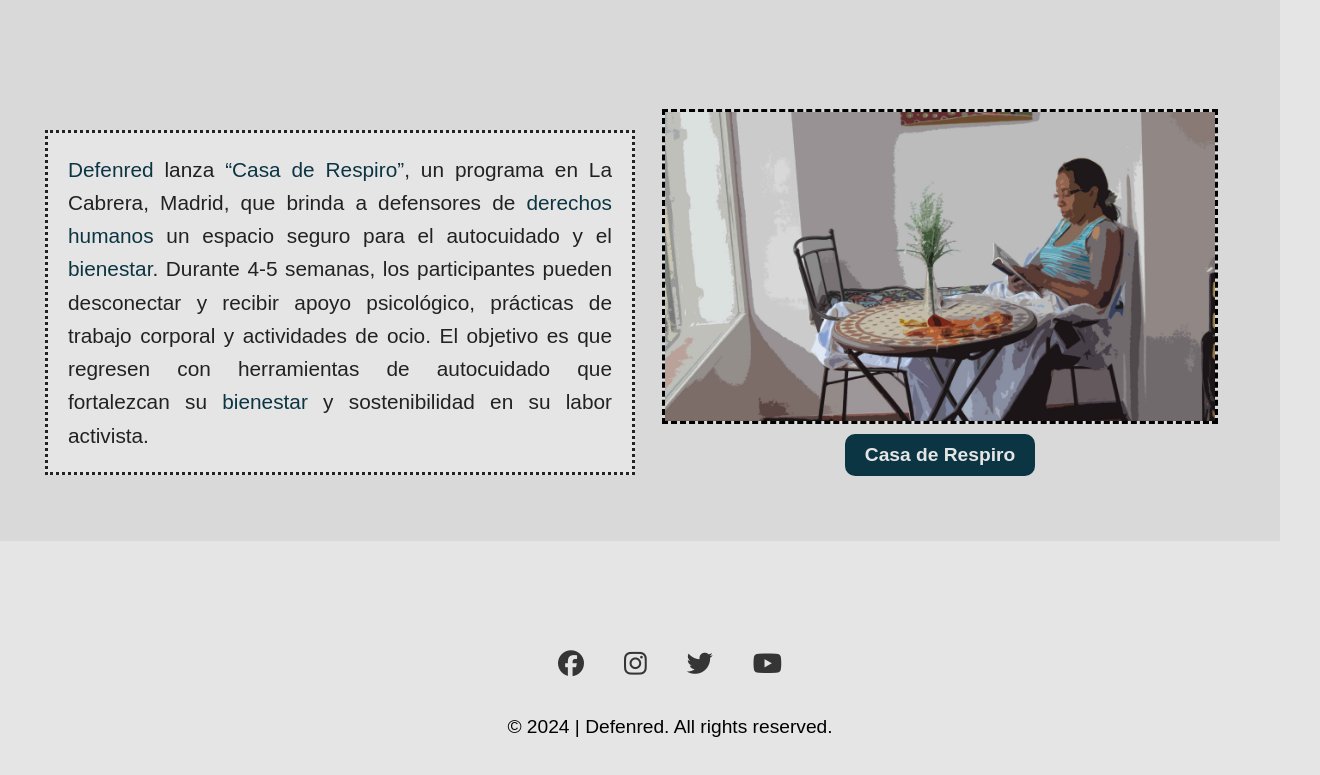
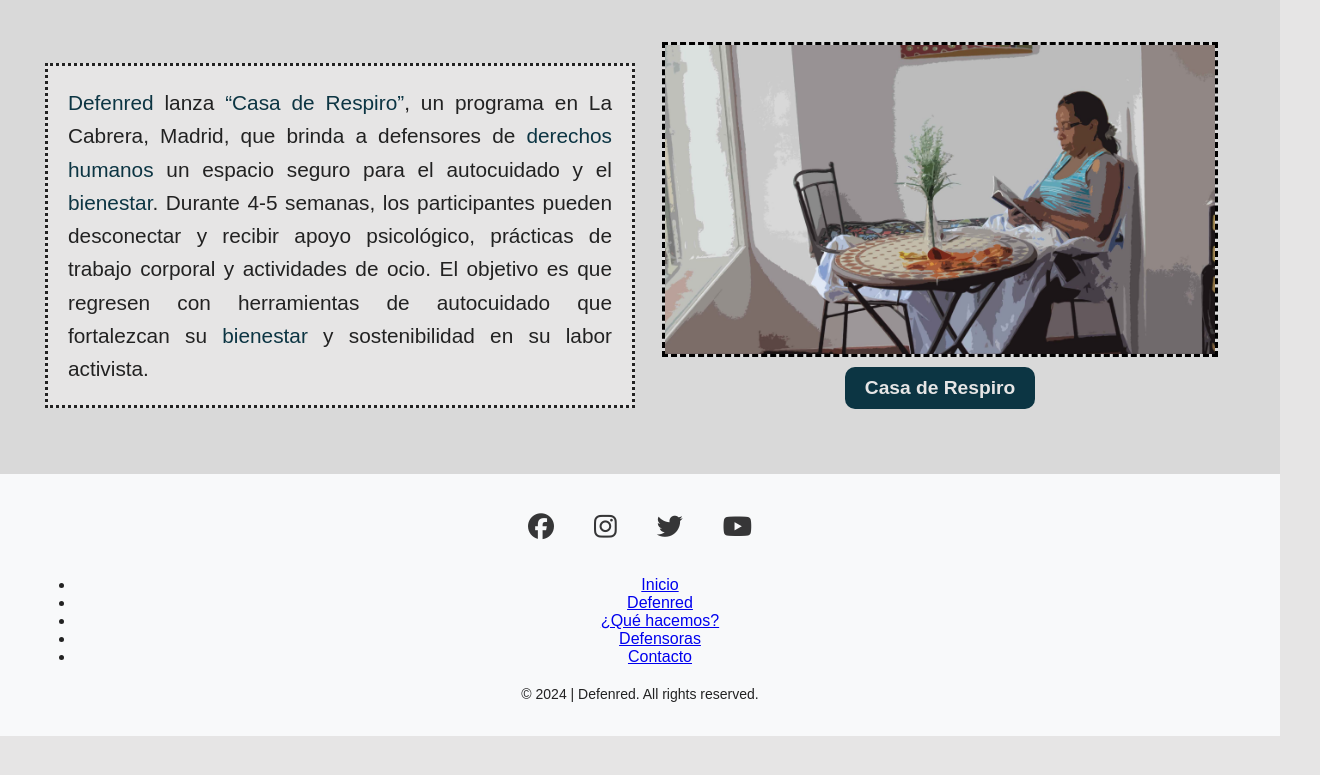
Before and after one commit to InkCapac/DANI_NODE, a React (Vite) app in the folder DEFENRED/: page / in a window 1280 px wide. Shown: the part 1525-2300 px from the top of the page, 1320 px wide, since content can reach past the window. After the commit the page ends 2261 px from the top, so only its background shows below. Built offline with nearby package versions, Linux system fonts and the light colour scheme.

Commit message:
CAMBIOS 11-02
:)

```diff
--- a/DEFENRED/src/componentes/Footer.tsx
+++ b/DEFENRED/src/componentes/Footer.tsx
@@ -1,4 +1,6 @@
+import { useState, useEffect } from "react";
 import React from "react";
+import { Link } from "react-router-dom";
 import "./css/footer.css"
 const Footer = () => {
     return (
@@ -19,6 +21,27 @@ const Footer = () => {
                             <i className="fa-brands fa-youtube"></i>
                         </a>
                     </div>
+                    {/* Nueva sección de enlaces */}
+                    <div className="footerLinks">
+                        <ul>
+                        <li>
+                            <Link to="/inicio">Inicio</Link>
+                        </li>
+                        <li>
+                            <Link to="/defenred">Defenred</Link>
+                        </li>
+                        <li>
+                            <Link to="/queHacemos">¿Qué hacemos?</Link>
+                        </li>
+                        <li>
+                            <Link to="/defensoras">Defensoras</Link>
+                        </li>
+                        <li>
+                            <Link to="/contacto">Contacto</Link>
+                        </li>
+                        </ul>
+                    </div>
+
                     <p className="footer-p">© 2024 | Defenred. All rights reserved.</p>
                 </div>
             </footer>
--- a/DEFENRED/src/componentes/css/footer.css
+++ b/DEFENRED/src/componentes/css/footer.css
@@ -5,22 +5,12 @@
     --black: rgb(34, 34, 34);
     --blue: rgb(12, 53, 67);
     --gray: rgb(217, 217, 217);
-  }
-
-footer {
+}
+.footerContainer {
     text-align: center;
     padding: 20px;
+    background-color: #f8f9fa;
 }
-
-.footer-p {
-    font-size: larger;
-}
-
-.footerContainer {
-    width: 100%;
-    padding: 70px 30px 20px;
-}
-
 .socialIcons {
     display: flex;
     justify-content: center;
@@ -51,3 +41,23 @@ footer {
     color: var(--white);
     transition: 0.5s;
 }
+/*Sección de enlaces*/
+.footerLinks {
+    margin-bottom: 20px;
+}
+
+.footerLinks li {
+    margin: 0 15px;
+    color: var(--black);
+    font-size: 16px;
+}
+
+.footerLinks li:hover {
+    color: var(--blue);
+}
+
+.footer-p {
+    margin-top: 20px;
+    font-size: 14px;
+    color: var(--black);
+}
--- a/DEFENRED/src/componentes/navTab.tsx
+++ b/DEFENRED/src/componentes/navTab.tsx
@@ -38,7 +38,7 @@ const Navtab = () => {
           <Link to="/queHacemos">¿Qué hacemos?</Link>
         </li>
         <li>
-          <Link to="/Defensoras">Defensoras</Link>
+          <Link to="/defensoras">Defensoras</Link>
         </li>
         <li>
           <Link to="/contacto">Contacto</Link>
--- a/DEFENRED/src/linkedPages/css_pages/inicioStyle.css
+++ b/DEFENRED/src/linkedPages/css_pages/inicioStyle.css
@@ -61,8 +61,6 @@ body {
 }
 
 .street-defenred-image {
-  width: 550px;
-  height: auto;
   display: flex;
   flex-direction: column;
   align-items: center;
@@ -70,8 +68,8 @@ body {
 }
 
 .secciones-inicio img {
-  width: 550px;
-  height: auto;
+  height: 330px;
+  width: auto;
   border-style: dashed;
   transition: transform 0.5s ease;
   object-fit: cover;
--- a/DEFENRED/src/linkedPages/defenred.tsx
+++ b/DEFENRED/src/linkedPages/defenred.tsx
@@ -1,8 +1,8 @@
 import React from "react";
 import { Link, Outlet } from "react-router-dom";
-import Sections from "../componentes/Sections"
-import PorqueProyecto from "../linkedPages/subLinked/porqueProyecto"
-import Footer from "../componentes/Footer"
+import Sections from "../componentes/Sections";
+import PorqueProyecto from "../linkedPages/subLinked/porqueProyecto";
+import Footer from "../componentes/Footer";
 
 const Defenred = () => {
     return (
--- a/DEFENRED/src/linkedPages/inicio.tsx
+++ b/DEFENRED/src/linkedPages/inicio.tsx
@@ -1,6 +1,5 @@
 import Footer from "../componentes/Footer"
 import "../linkedPages/css_pages/inicioStyle.css";
-import "./css_pages/inicioStyle.css";
 import streetImage from "../assets/img/street_defenred.jpg";
 import streetImage2 from "../assets/img/street2_defenred.jpg";
 import casaRespiro from "../assets/img/señoraLeyendo_defenred.jpg";
```
